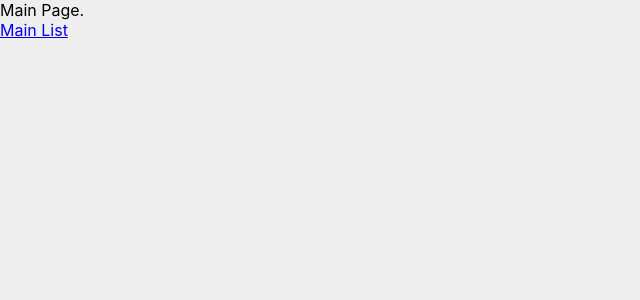
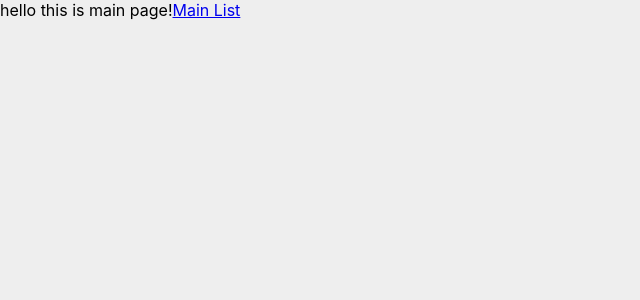
Before and after one commit to heeboy007/GTDList, a React (Create React App) app in the folder gtdlist-web/: page / in a window 1280 px wide. Shown: the top 300 px of the page, without its empty margins (0-640 px from the left). Built offline with nearby package versions, Linux system fonts and the light colour scheme.

Commit message:
add: MainView Component for obious reason

```diff
--- a/gtdlist-web/src/App.js
+++ b/gtdlist-web/src/App.js
@@ -1,7 +1,8 @@
 /** @jsxImportSource @emotion/react */
-import { NavLink, Routes, Route } from 'react-router-dom';
+import { Routes, Route } from 'react-router-dom';
 import { css } from '@emotion/react';
 
+import MainView from './pages/MainView';
 import ListTaskView from './pages/ListTaskView';
 
 function App() {
@@ -14,12 +15,7 @@ function App() {
                 background-color: #eee;
             `}>
             <Routes>
-                <Route path='/' element={
-                    <div>
-                        Main Page. <br></br>
-                        <NavLink to='/listview'>Main List</NavLink>
-                    </div>
-                }/>
+                <Route path='/' Component={MainView}/>
                 <Route path='/listview' Component={ListTaskView}/>
             </Routes>
         </div>
--- /dev/null
+++ b/gtdlist-web/src/pages/MainView.js
@@ -0,0 +1,12 @@
+import { NavLink } from "react-router-dom";
+
+function MainView() {
+    return (
+        <div className="mainView">
+            hello this is main page!
+            <NavLink to='/listview'>Main List</NavLink>
+        </div>
+    );
+}
+
+export default MainView;
```
